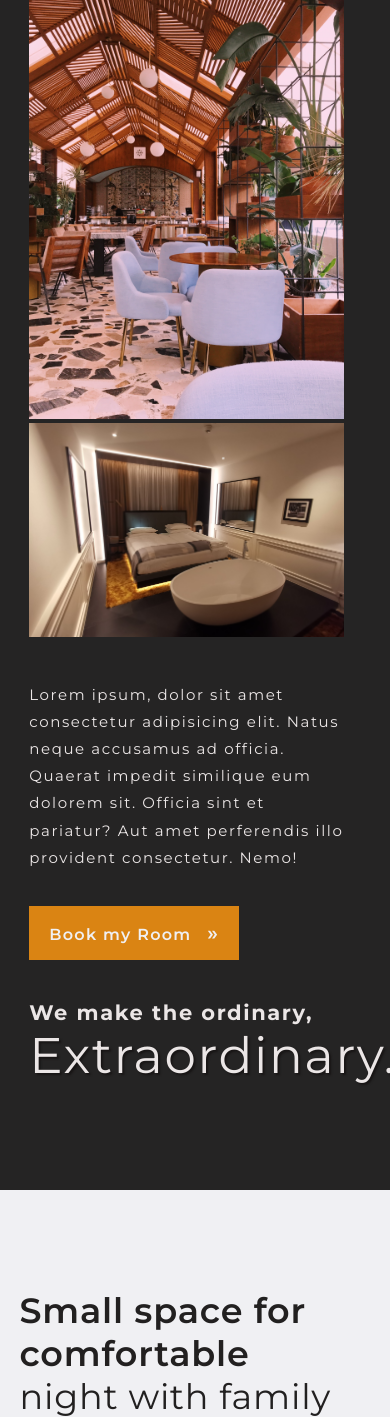
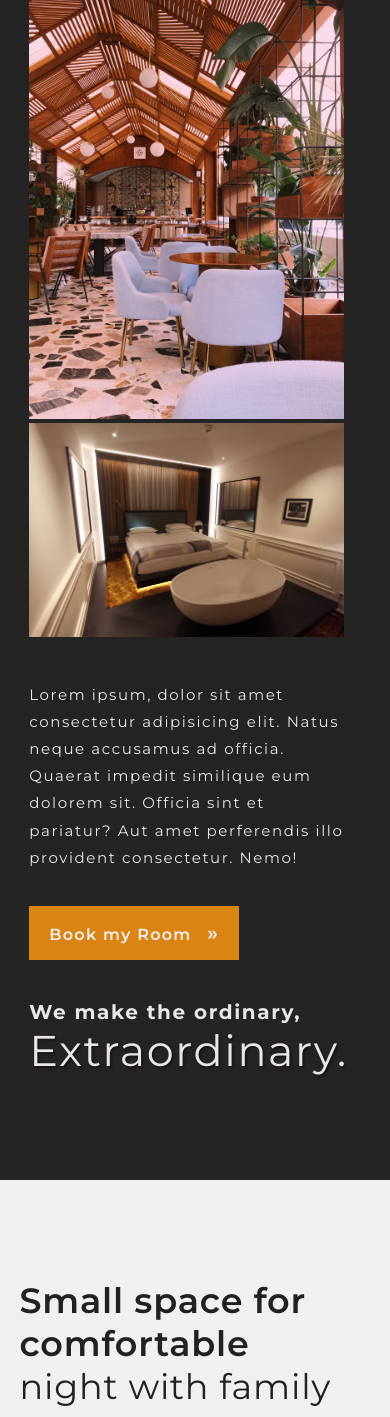
Before and after one commit to Subhampreet/Book-My-Room, a PHP site: page / in a window 390 px wide; the page is wider, and only the part inside the window is pictured. Shown: the part 1085-2502 px from the top of that part. Run offline with PHP 8.4, Linux system fonts and the light colour scheme; some libraries are stand-ins or nearby versions.

Commit message:
Responsive 2.0

```diff
--- a/style.css
+++ b/style.css
@@ -929,13 +929,13 @@ footer .footer-body .footer-right .footer-list li{
 
 @media (max-width: 750px){
     .hero .hero-bottom .hero-bottom-right h1{
-        font-size: 21px !important;
+        font-size: 20px !important;
 
     }
 
 
     .hero .hero-bottom .hero-bottom-right h1 span{
-        font-size: 50px;
+        font-size: 43px;
     }
 
 
@@ -1019,4 +1019,11 @@ footer .footer-body .footer-right .footer-list li{
     margin: auto;
     margin-top: 20px;
     }
+
+
+
+    .explore .gallery_product .img-responsive{
+        width: 95% !important;
+    }
+
 }
```
Also changed, not shown: 1 other file.
